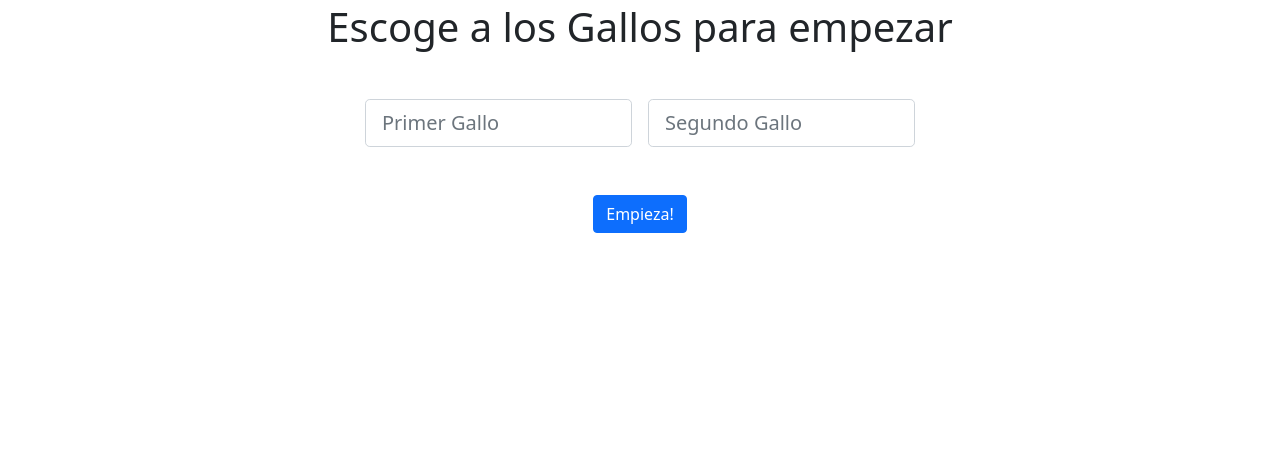
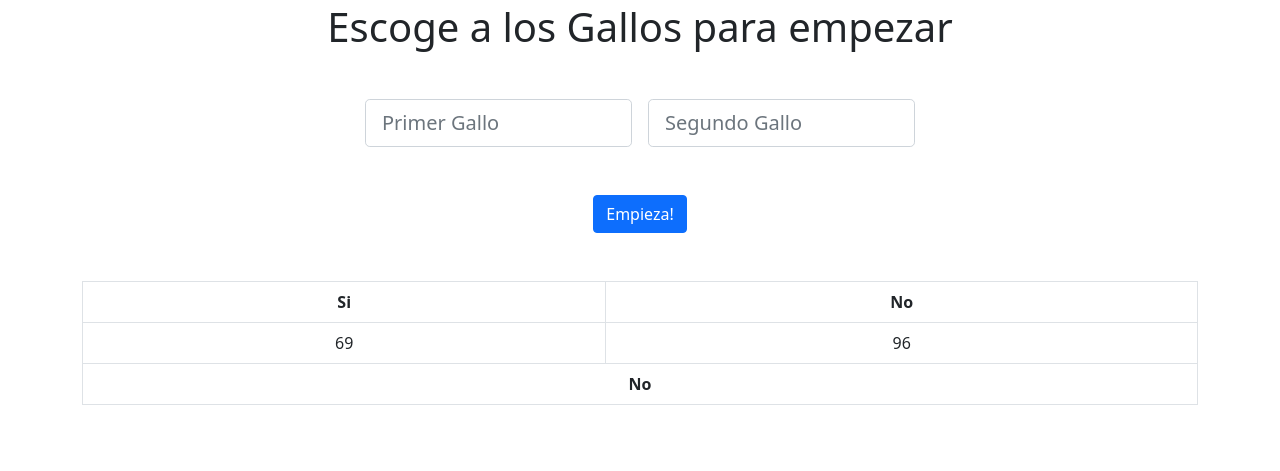
Before and after one commit to jnegrete2005/JuradoFMS, a Django app: page /vota/ in a window 1280 px wide. Shown: the part 101-572 px from the top of the page. Run offline with Django 3.2, Linux system fonts and the light colour scheme.

Commit message:
Add replica result table

```diff
--- a/vote/templates/vote/index.html
+++ b/vote/templates/vote/index.html
@@ -222,6 +222,27 @@
         </div>
       </div>
     </div>
+
+    <!-- Replica results -->
+    <div id="rep-res-container">
+      <table class="table table-bordered mt-5">
+        <thead>
+          <tr>
+            <th class="text-center align-middle comp-1-rep" scope="col">Si</th>
+            <th class="text-center align-middle comp-2-rep" scope="col">No</th>
+          </tr>
+        </thead>
+        <tbody>
+          <tr>
+            <td class="text-center comp-1-rep">69</td>
+            <td class="text-center comp-2-rep">96</td>
+          </tr>
+          <tr>
+            <th id="rep-winner" class="text-center" scope="row" colspan="2">No</th>
+          </tr>
+        </tbody>
+      </table>
+    </div>
   </main>
 
   <!-- Bootstrap Bundle with Popper -->
```
